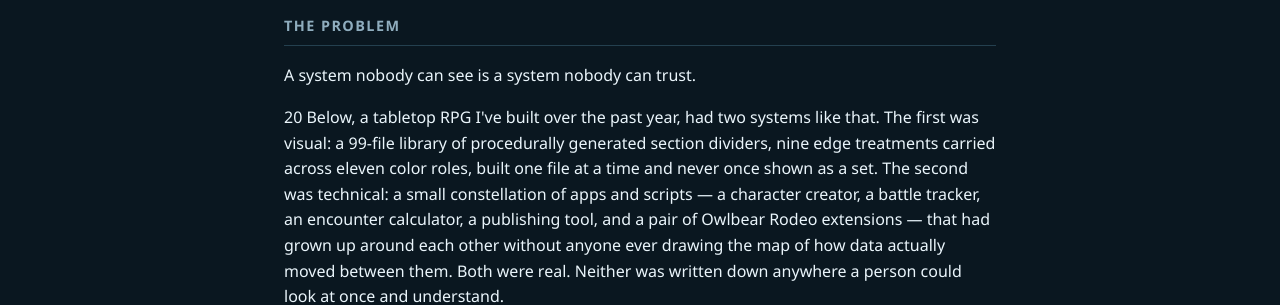
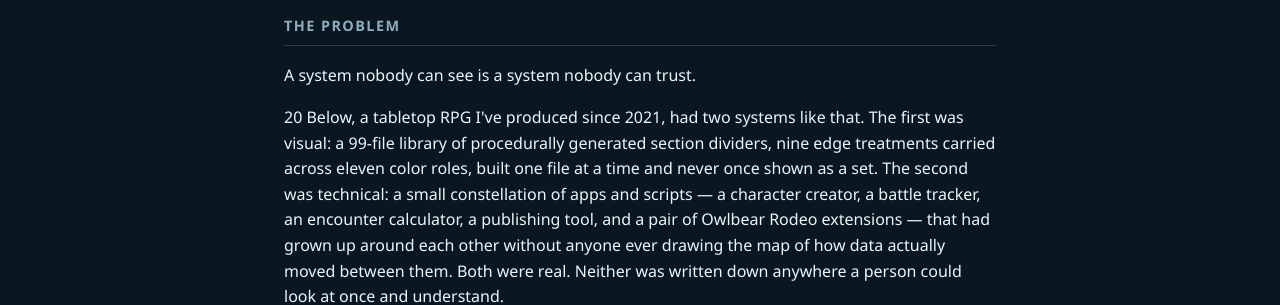
Before and after one commit to feralucce/20_Below, a Jekyll site: the page built from docs/case-study-visual-systems.html, in a window 1280 px wide and 900 px high. Shown: the part 410-715 px from the top of the window. Built offline with Jekyll 4.4.1, drawn with Linux system fonts in a browser that asks for light colours.

Commit message:
Portfolio: date 20 Below from 2021
Replace "the past year" with "since 2021" on the three portfolio intros
and three case studies, and say "produced" rather than "built".

Co-Authored-By: Claude Opus 5.5 <noreply@anthropic.com>

```diff
--- a/docs/case-study-brown-recluse.html
+++ b/docs/case-study-brown-recluse.html
@@ -70,7 +70,7 @@
   <header>
     <p class="eyebrow">Case Study</p>
     <h1>One Spider, Checked Three Ways</h1>
-    <p class="intro">Real-time design and collaboration on 20 Below, a tabletop RPG I've built over the past year: a gap in one monster's venom, caught by three separate checks, fixed in the open, and tested with simulation before it ever reached a table.</p>
+    <p class="intro">Real-time design and collaboration on 20 Below, a tabletop RPG I've produced since 2021: a gap in one monster's venom, caught by three separate checks, fixed in the open, and tested with simulation before it ever reached a table.</p>
   </header>
 
   <dl class="glance" aria-label="At a glance">
--- a/docs/case-study-movement.html
+++ b/docs/case-study-movement.html
@@ -75,7 +75,7 @@
   <header>
     <p class="eyebrow">Case Study</p>
     <h1>One Chapter, Taught Two Ways</h1>
-    <p class="intro">Rebuilding the movement rules for 20 Below, a tabletop RPG I've built over the past year, so the same rule works whether a table plays on a map or entirely in their heads. The work went one decision at a time, with every number simulated, and it was written once for two very different learners.</p>
+    <p class="intro">Rebuilding the movement rules for 20 Below, a tabletop RPG I've produced since 2021, so the same rule works whether a table plays on a map or entirely in their heads. The work went one decision at a time, with every number simulated, and it was written once for two very different learners.</p>
   </header>
 
   <dl class="glance" aria-label="At a glance">
--- a/docs/case-study-visual-systems.html
+++ b/docs/case-study-visual-systems.html
@@ -70,7 +70,7 @@
 
   <h2>The Problem</h2>
   <p>A system nobody can see is a system nobody can trust.</p>
-  <p>20 Below, a tabletop RPG I've built over the past year, had two systems like that. The first was visual: a 99-file library of procedurally generated section dividers, nine edge treatments carried across eleven color roles, built one file at a time and never once shown as a set. The second was technical: a small constellation of apps and scripts &mdash; a character creator, a battle tracker, an encounter calculator, a publishing tool, and a pair of Owlbear Rodeo extensions &mdash; that had grown up around each other without anyone ever drawing the map of how data actually moved between them. Both were real. Neither was written down anywhere a person could look at once and understand.</p>
+  <p>20 Below, a tabletop RPG I've produced since 2021, had two systems like that. The first was visual: a 99-file library of procedurally generated section dividers, nine edge treatments carried across eleven color roles, built one file at a time and never once shown as a set. The second was technical: a small constellation of apps and scripts &mdash; a character creator, a battle tracker, an encounter calculator, a publishing tool, and a pair of Owlbear Rodeo extensions &mdash; that had grown up around each other without anyone ever drawing the map of how data actually moved between them. Both were real. Neither was written down anywhere a person could look at once and understand.</p>
   <p>The technical one had already cost something. The project's own download page told players one of the Owlbear extensions could optionally read their character file. It couldn't. Nobody had caught it, because nobody had checked the claim against the code that actually shipped.</p>
 
   <h2>Analysis</h2>
--- a/docs/id-portfolio.html
+++ b/docs/id-portfolio.html
@@ -54,7 +54,7 @@
     <p class="eyebrow">Portfolio</p>
     <h1>Instructional Design Portfolio</h1>
     <p class="intro">Most of what a producer does on the first morning of a shoot is instructional design. The plan lives in a few heads; by call time it has to live in everyone's, clearly enough that a crew can act on it without stopping to ask. I spent fourteen years in independent film and television doing that: training crews on set, briefing departments, and turning schedules into call sheets people could work from against the clock.</p>
-    <p class="intro">For the last year I've done the same work on 20 Below, a tabletop roleplaying game. The learners are players, game masters, and the fifteen-person team building it with me. I bring new team members onto the rules, the tools and the way we work, and I run the playtests where new players learn the game at the table. Those sessions are where the design gets its real test. Every place a player stalls, asks the same question twice, or reaches for the book in the middle of a fight becomes a note for the next draft.</p>
+    <p class="intro">Since 2021 I've done the same work on 20 Below, a tabletop roleplaying game. The learners are players, game masters, and the fifteen-person team building it with me. I bring new team members onto the rules, the tools and the way we work, and I run the playtests where new players learn the game at the table. Those sessions are where the design gets its real test. Every place a player stalls, asks the same question twice, or reaches for the book in the middle of a fight becomes a note for the next draft.</p>
     <p class="intro">The case studies below come from that shipped work: the rulebook, its quick references, and the tools that teach the rules while people play. Each one covers the problem, the analysis, the design decisions and the outcome.</p>
   </header>
 
--- a/docs/pm-portfolio.html
+++ b/docs/pm-portfolio.html
@@ -59,7 +59,7 @@
   <header>
     <p class="eyebrow">Portfolio</p>
     <h1>Project Management Portfolio</h1>
-    <p class="intro">A film producer is a project manager, just a specialized one. You hold what the thing is supposed to be and what it's actually going to take at the same time, and you keep both honest. I did that for fourteen years in independent film and television. I've spent the last year doing it on 20 Below, as the hub for a fifteen-person team with an AI assistant in the loop.</p>
+    <p class="intro">A film producer is a project manager, just a specialized one. You hold what the thing is supposed to be and what it's actually going to take at the same time, and you keep both honest. I did that for fourteen years in independent film and television. I've done it on 20 Below since 2021, as the hub for a fifteen-person team with an AI assistant in the loop.</p>
   </header>
 
   <h2>Case Studies</h2>
--- a/docs/visual-portfolio.html
+++ b/docs/visual-portfolio.html
@@ -93,7 +93,7 @@
   <header class="prose">
     <p class="eyebrow">Portfolio</p>
     <h1>Visual Information Portfolio</h1>
-    <p class="intro">A rule you have to read twice is a rule that stops the table. Most of what I've designed for 20 Below, a tabletop RPG I've built over the past year, is an attempt to get a rule off the page and into someone's head in one look. That includes print-ready reference sheets, diagrams built into the rulebook, and maps of systems that were never drawn before.</p>
+    <p class="intro">A rule you have to read twice is a rule that stops the table. Most of what I've designed for 20 Below, a tabletop RPG I've produced since 2021, is an attempt to get a rule off the page and into someone's head in one look. That includes print-ready reference sheets, diagrams built into the rulebook, and maps of systems that were never drawn before.</p>
   </header>
 
   <h2>Reference Sheets</h2>
```
